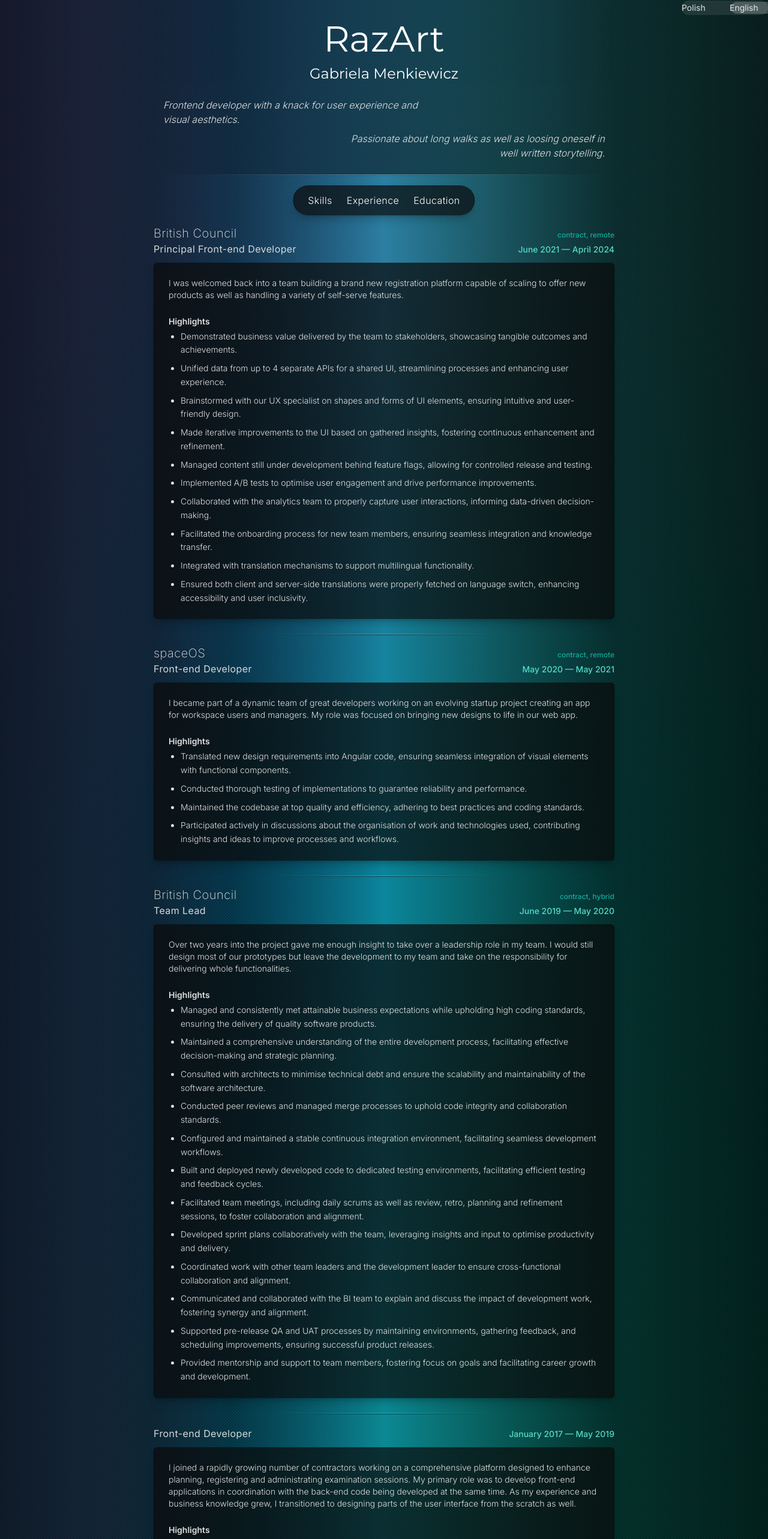
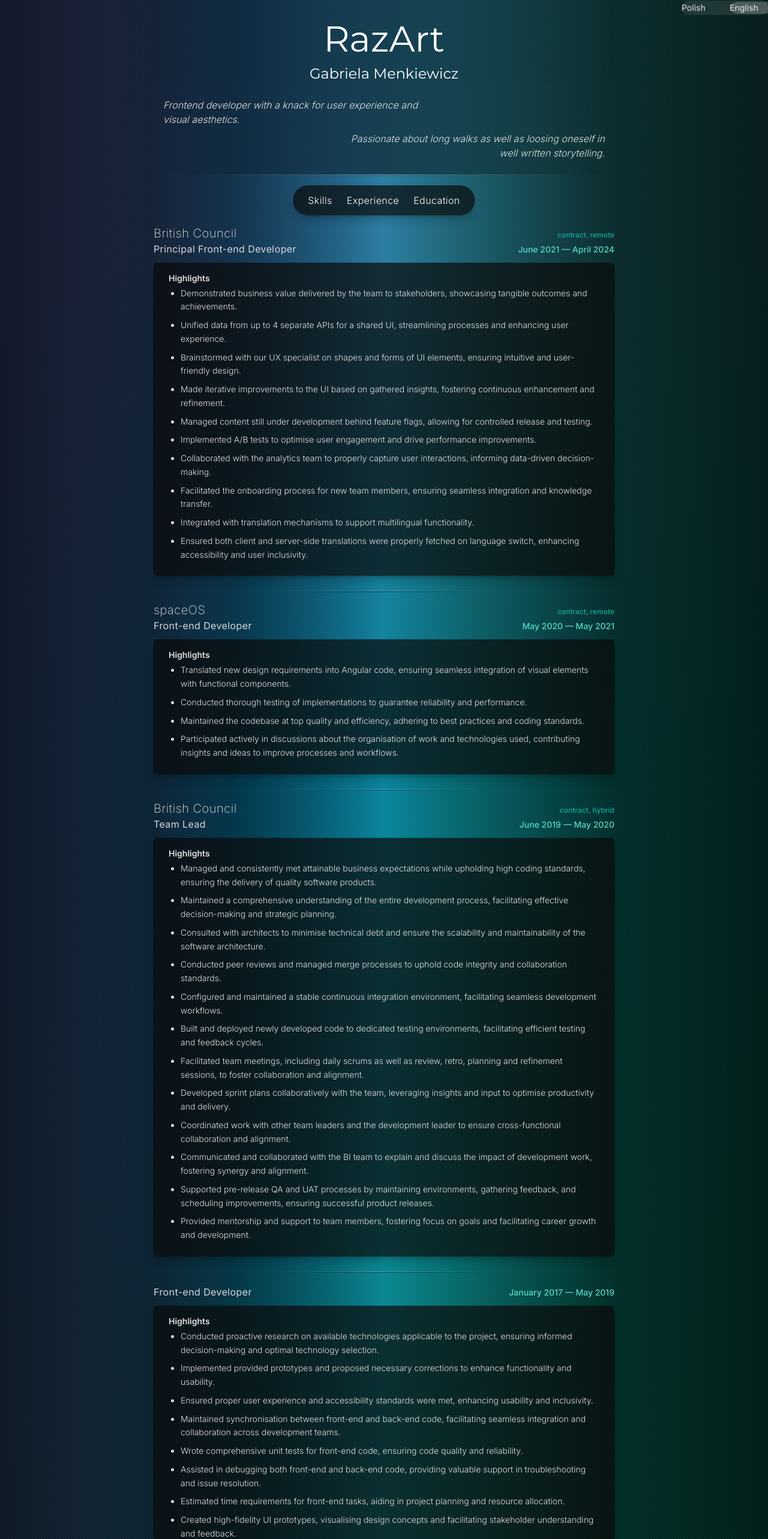
Before and after one commit to Raz666/razart, a Next.js app: page /en/experience in a window 1280 px wide. Shown: the top 2566 px of the page at 60% size. Built offline with nearby package versions, Linux system fonts and the light colour scheme.

Commit message:
add summary content

```diff
--- a/messages/en.json
+++ b/messages/en.json
@@ -5,6 +5,12 @@
     "about": {
       "line1": "Frontend developer with a knack for user experience and visual aesthetics.",
       "line2": "Passionate about long walks as well as loosing oneself in well written storytelling."
+    },
+    "summary": {
+      "title": "Summary",
+      "line1": "Passionate about enhancing user experiences, I thrive on meticulously crafting interfaces anyone can enjoy. Continuously expanding my knowledge in readability, accessibility, performance and aesthetics inspires me to refine and innovate within my craft.",
+      "line2": "My forte lies in envisioning the broader project landscape and long-term objectives. I excel at constructing a holistic model of a project, considering all relevant contexts, and leveraging this insight to drive impactful outcomes. Transforming complex project insights into compelling, example-based narratives is one of my most praised talents.",
+      "line3": "I've had the privilege of working with driven professionals on numerous occasions. It never ceases to amaze me how much can be accomplished in productive and friendly collaboration. Helping others as well as being able to ask for support at any stage of software development is what truly makes this job rewarding."
     },
     "gdpr": "I authorise the processing of personal data contained in my curriculum vitae based on art. 13 GDPR 679/16."
   },
@@ -33,7 +39,8 @@
     "location": {
       "remote": "remote",
       "hybrid": "hybrid",
-      "onsite": "on-site"
+      "onsite": "on-site",
+      "stationary": "stationary"
     },
     "relation": {
       "contract": "contract",
--- a/src/app/[locale]/experience/page.tsx
+++ b/src/app/[locale]/experience/page.tsx
@@ -8,7 +8,9 @@
 
   return (
     <section className="">
-      {/* <h3 className="text-2xl">{t('title')}</h3> */}
+      <h3 className="mb-4 hidden text-3xl font-light tracking-wide print:block">
+        {t('title')}
+      </h3>
 
       <CareerEntry company={t('company.bc')}>
         <Position
@@ -18,7 +20,7 @@
         />
 
         <Card>
-          <CareerEntry.Description>{t('bc.fe2.desc')}</CareerEntry.Description>
+          {/* <CareerEntry.Description>{t('bc.fe2.desc')}</CareerEntry.Description> */}
           <Highlights>
             <ListElement>{t('bc.fe2.hl1')}</ListElement>
             <ListElement>{t('bc.fe2.hl2')}</ListElement>
@@ -43,7 +45,7 @@
           endDate={useDateString({ year: 2021, month: 5 })}
         />
         <Card>
-          <CareerEntry.Description>{t('spaceOS.desc')}</CareerEntry.Description>
+          {/* <CareerEntry.Description>{t('spaceOS.desc')}</CareerEntry.Description> */}
           <Highlights>
             <ListElement>{t('spaceOS.hl1')}</ListElement>
             <ListElement>{t('spaceOS.hl2')}</ListElement>
@@ -62,7 +64,7 @@
           endDate={useDateString({ year: 2020, month: 5 })}
         />
         <Card>
-          <CareerEntry.Description>{t('bc.tl.desc')}</CareerEntry.Description>
+          {/* <CareerEntry.Description>{t('bc.tl.desc')}</CareerEntry.Description> */}
           <Highlights>
             <ListElement>{t('bc.tl.hl1')}</ListElement>
             <ListElement>{t('bc.tl.hl2')}</ListElement>
@@ -87,7 +89,7 @@
           endDate={useDateString({ year: 2019, month: 5 })}
         />
         <Card>
-          <CareerEntry.Description>{t('bc.fe1.desc')}</CareerEntry.Description>
+          {/* <CareerEntry.Description>{t('bc.fe1.desc')}</CareerEntry.Description> */}
           <Highlights>
             <ListElement>{t('bc.fe1.hl1')}</ListElement>
             <ListElement>{t('bc.fe1.hl2')}</ListElement>
@@ -114,7 +116,7 @@
           endDate={useDateString({ year: 2016, month: 12 })}
         />
         <Card>
-          <CareerEntry.Description>{t('cegedim.desc')}</CareerEntry.Description>
+          {/* <CareerEntry.Description>{t('cegedim.desc')}</CareerEntry.Description> */}
           <Highlights>
             <ListElement>{t('cegedim.hl1')}</ListElement>
             <ListElement>{t('cegedim.hl2')}</ListElement>
@@ -128,14 +130,18 @@
 
       <Divider darker className="print:hidden" />
 
-      <CareerEntry company={t('company.plum')} locationType="onSite" relationType={'partTime'}>
+      <CareerEntry
+        company={t('company.plum')}
+        locationType="onSite"
+        relationType={'partTime'}
+      >
         <Position
           position={`${t('position.tester')}, ${t('position.fe')} `}
           startDate={useDateString({ month: 3 })}
           endDate={useDateString({ year: 2014, month: 8 })}
         />
         <Card>
-          <CareerEntry.Description>{t('plum.desc')}</CareerEntry.Description>
+          {/* <CareerEntry.Description>{t('plum.desc')}</CareerEntry.Description> */}
           <Highlights>
             <ListElement>{t('plum.hl1')}</ListElement>
             <ListElement>{t('plum.hl2')}</ListElement>
```
